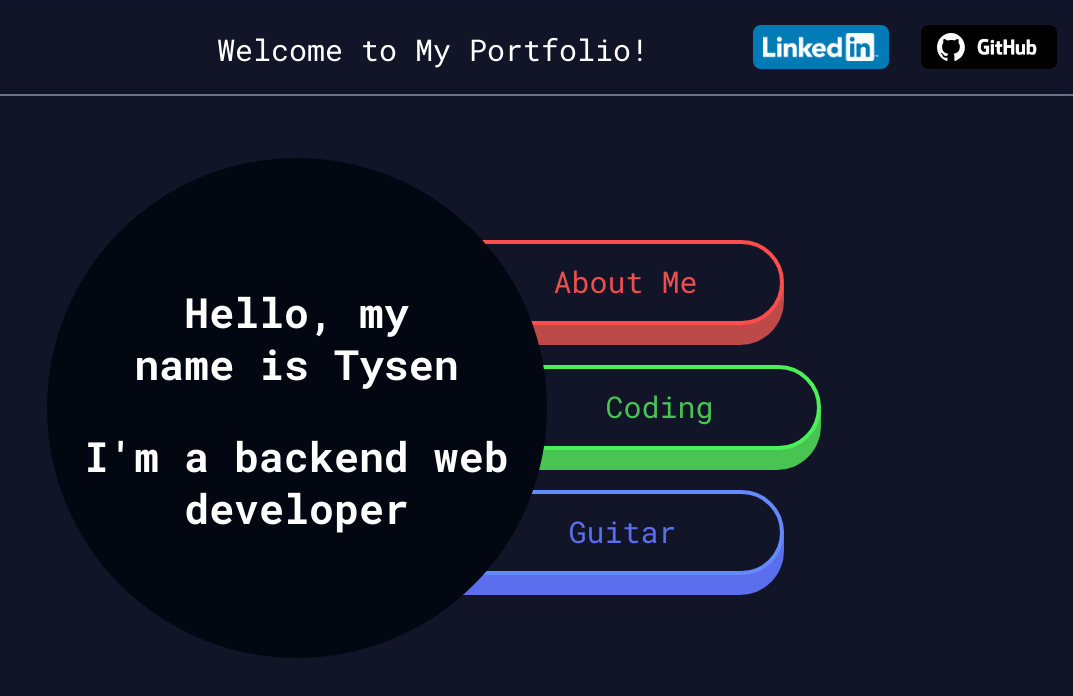
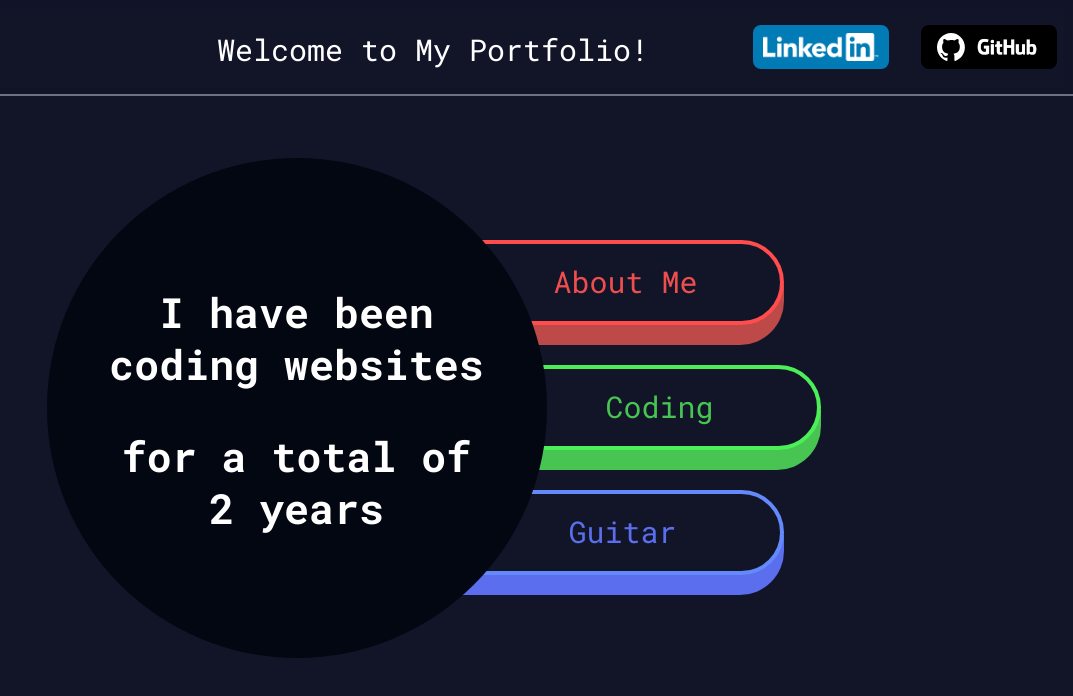
Before and after one commit to tysenh1/my-portfolio, a React (Vite) app: page / in a window 1280 px wide. Shown: the top 696 px of the page, without its empty margins (207-1280 px from the left). Built offline with nearby package versions, Linux system fonts and the light colour scheme; grey boxes are pictures that could not be loaded; what @lostisworld/tailwind-mask would draw is missing.

Commit message:
Completed the animation for the main info bit thing and changed it to just swipe left all the time and loops infinitely.

```diff
--- a/src/components/Home.tsx
+++ b/src/components/Home.tsx
@@ -6,60 +6,36 @@ import { motion } from 'framer-motion';
 
 function Home() {
 
+  const [animationStep, setAnimationStep] = useState(6)
 
-  // const animationVariants = {
-  //   start: {
-  //     top: '0px',
-  //     right: '0px',
-  //     transition: { duration: 0 }
-  //   },
-  //   keyframe1: {
-  //     top: '0px',
-  //     right: '640px',
-  //     transition: { duration: 0.5, delay: 0 }
-  //   },
-  //   keyframe2: {
-  //     top: '392px',
-  //     right: '640px',
-  //     transition: { duration: 0.5, delay: 0.5 }
-  //   },
-  //   keyframe3: {
-  //     top: '392px',
-  //     right: '0px',
-  //     transition: { duration: 0.5, delay: 1 }
-  //   },
-  //   end: {
-  //     top: '0px',
-  //     right: '0px',
-  //     transition: { duration: 0.5, delay: 1.5 }
-  //   }
-  // }
+  useEffect(() => {
+
+    const timer = setTimeout(() => {
+      if (animationStep < 4) {
+        setAnimationStep((prev) => prev + 1)
+      } else {
+        setAnimationStep(1)
+      }
+    }, 4000)
+    return () => clearTimeout(timer)
+  }, [animationStep])
 
   const animationVariants = {
-    start: {
-      x: '0px',
-      y: '0px',
-      transition: { duration: 0 }
+    initial: {
+      right: 0,
     },
-    keyframe1: {
-      x: '640px',
-      y: '0px',
-      transition: { duration: 0.5, delay: 1 }
+    1: {
+      right: 640,
     },
-    keyframe2: {
-      x: '640px',
-      y: '392px',
-      transition: { duration: 0.5, delay: 2 }
+    2: {
+      right: 1280,
     },
-    keyframe3: {
-      x: '0px',
-      y: '392px',
-      transition: { duration: 0.5, delay: 3 }
+    3: {
+      right: 1920,
     },
-    end: {
-      x: '0px',
-      y: '0px',
-      transition: { duration: 0.5, delay: 4 }
+    4: {
+      right: 2560,
+      transitionEnd: { right: 0 }
     }
   }
 
@@ -71,7 +47,67 @@ function Home() {
           className="relative w-[773px] h-[773px] mt-16 top-[100px] opacity-0"
         >
           <div className="absolute w-[500px] h-[500px] bg-gray-950 rounded-full none z-10 justify-center items-center object-cover mask-repeat-no-repeat mask-image-[url(src/assets/black-circle.svg)] mask-size-cover grid overflow-hidden">
+          {/*
             <motion.div initial='start' animate={['keyframe1', 'keyframe2', 'keyframe3', 'end']} variants={animationVariants}
+            className={`absolute w-[500px] h-[500px]`}>
+
+              // First slide
+              <div className="relative top-[128px]">
+                <p className="text-white text-4.5xl grid font-bold font-robotoMono mb-10">
+                  <span className="mx-auto m-1">Hello, my</span>
+                  <span className="mx-auto m-1">name is Tysen</span>
+                </p>
+                <p className="text-white text-4.5xl grid font-bold font-robotoMono mt-10">
+                  <span className="mx-auto m-1">I'm a backend web</span>
+                  <span className="mx-auto m-1">developer</span>
+                </p>
+              </div>
+
+              // Second slide
+              <div className="left-[640px] bottom-[128px] relative">
+              <p className="text-white text-4.5xl grid font-bold font-robotoMono mb-10">
+                  <span className="mx-auto m-1">I have been</span>
+                  <span className="mx-auto m-1">coding websites</span>
+                </p>
+                <p className="text-white text-4.5xl grid font-bold font-robotoMono mt-10">
+                  <span className="mx-auto m-1">for a total of</span>
+                  <span className="mx-auto m-1">2 years</span>
+                </p>
+              </div>
+
+              // Third slide
+              <div className="relative bottom-[768px] left-[640px]">
+              <p className="text-white text-4.5xl grid font-bold font-robotoMono mb-10">
+                  <span className="mx-auto m-1">using libraries</span>
+                  <span className="mx-auto m-1">such as Django,</span>
+                </p>
+                <p className="text-white text-4.5xl grid font-bold font-robotoMono mt-10">
+                  <span className="mx-auto m-1">Nest.js, Slonik,</span>
+                  <span className="mx-auto m-1">and React.js</span>
+                </p>
+              </div>
+
+              // Fourth slide
+              <div className="bottom-[1016px] relative">
+              <p className="text-white text-4.5xl grid font-bold font-robotoMono -mb-3">
+                  <span className="mx-auto m-1">Click one</span>
+                  <span className="mx-auto m-1">of the buttons</span>
+                </p>
+                <img src="https://img.icons8.com/?size=100&id=99266&format=png&color=FFFFFF" className="mx-auto w-[72px] h-[72px]"></img>
+                <p className="text-white text-4.5xl grid font-bold font-robotoMono -mt-5">
+                  <span className="mx-auto m-1">to learn more</span>
+                  <span className="mx-auto m-1">about me</span>
+                </p>
+              </div>
+
+            </motion.div> */}
+            <motion.div
+              initial='initial'
+              animate={
+                `${animationStep}`
+              }
+              transition={{duration: 0.5 }}
+              variants={animationVariants}
             className={`absolute w-[500px] h-[500px]`}>
 
               {/* First slide */}
@@ -87,7 +123,7 @@ function Home() {
               </div>
 
               {/* Second slide */}
-              <div className="left-[640px] bottom-[128px] relative">
+              <div className="left-[640px] bottom-[120px] relative">
               <p className="text-white text-4.5xl grid font-bold font-robotoMono mb-10">
                   <span className="mx-auto m-1">I have been</span>
                   <span className="mx-auto m-1">coding websites</span>
@@ -99,7 +135,7 @@ function Home() {
               </div>
 
               {/* Third slide */}
-              <div className="relative bottom-[768px] left-[640px]">
+              <div className="relative bottom-[368px] left-[1280px]">
               <p className="text-white text-4.5xl grid font-bold font-robotoMono mb-10">
                   <span className="mx-auto m-1">using libraries</span>
                   <span className="mx-auto m-1">such as Django,</span>
@@ -111,7 +147,7 @@ function Home() {
               </div>
 
               {/* Fourth slide */}
-              <div className="bottom-[1016px] relative">
+              <div className="bottom-[617px] left-[1920px] relative">
               <p className="text-white text-4.5xl grid font-bold font-robotoMono -mb-3">
                   <span className="mx-auto m-1">Click one</span>
                   <span className="mx-auto m-1">of the buttons</span>
@@ -120,6 +156,18 @@ function Home() {
                 <p className="text-white text-4.5xl grid font-bold font-robotoMono -mt-5">
                   <span className="mx-auto m-1">to learn more</span>
                   <span className="mx-auto m-1">about me</span>
+                </p>
+              </div>
+
+              {/* Fifth slide */}
+              <div className="bottom-[864px] left-[2560px] relative">
+                <p className="text-white text-4.5xl grid font-bold font-robotoMono mb-10">
+                  <span className="mx-auto m-1">Hello, my</span>
+                  <span className="mx-auto m-1">name is Tysen</span>
+                </p>
+                <p className="text-white text-4.5xl grid font-bold font-robotoMono mt-10">
+                  <span className="mx-auto m-1">I'm a backend web</span>
+                  <span className="mx-auto m-1">developer</span>
                 </p>
               </div>
 
```
